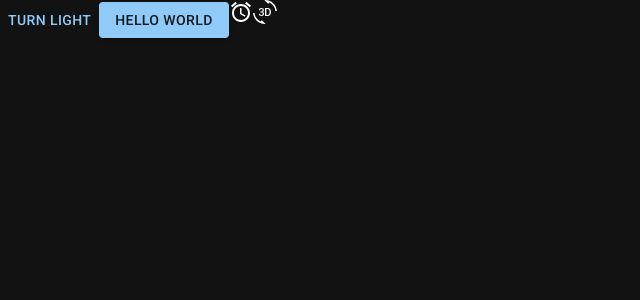
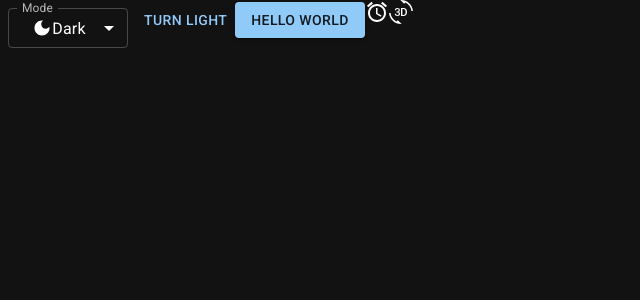
Before and after one commit to vanchihieu/Trello-MERN, a React (Vite) app: page / in a window 1280 px wide. Both pictures are taken after a click on the button "TURN DARK". Shown: the top 300 px of the page, without its empty margins (0-640 px from the left). Built offline with nearby package versions, Linux system fonts and the light colour scheme.

Commit message:
Đồng hộ Dark mode & Light Mode với System

```diff
--- a/src/App.jsx
+++ b/src/App.jsx
@@ -1,6 +1,68 @@
 import Button from "@mui/material/Button";
 import { AccessAlarm, ThreeDRotation } from "@mui/icons-material";
 import { useColorScheme } from "@mui/material/styles";
+import InputLabel from "@mui/material/InputLabel";
+import MenuItem from "@mui/material/MenuItem";
+import FormControl from "@mui/material/FormControl";
+import Select from "@mui/material/Select";
+import LightModeIcon from "@mui/icons-material/LightMode";
+import DarkModeIcon from "@mui/icons-material/DarkMode";
+import SettingsBrightnessIcon from "@mui/icons-material/SettingsBrightness";
+import Stack from "@mui/material/Stack";
+
+function ModeChange() {
+    const { mode, setMode } = useColorScheme();
+
+    const handleChange = (event) => {
+        const selectMode = event.target.value;
+        setMode(selectMode);
+    };
+
+    return (
+        <FormControl sx={{ m: 1, minWidth: 120 }} size="small">
+            <InputLabel id="label-select-dark-light-mode">Mode</InputLabel>
+            <Select
+                labelId="label-select-dark-light-mode"
+                id="label-select-dark-light-mode"
+                value={mode}
+                label="Mode"
+                onChange={handleChange}
+            >
+                <MenuItem value="light">
+                    <Stack
+                        direction="row"
+                        justifyContent="center"
+                        alignItems="center"
+                        spacing={8}
+                    >
+                        <LightModeIcon fontSize="small" /> Light
+                    </Stack>
+                </MenuItem>
+                <MenuItem value="dark">
+                    <Stack
+                        direction="row"
+                        justifyContent="center"
+                        alignItems="center"
+                        spacing={8}
+                    >
+                        <DarkModeIcon fontSize="small" />
+                        Dark
+                    </Stack>
+                </MenuItem>
+                <MenuItem value="System">
+                    <Stack
+                        direction="row"
+                        justifyContent="center"
+                        alignItems="center"
+                        spacing={8}
+                    >
+                        <SettingsBrightnessIcon fontSize="small" /> System
+                    </Stack>
+                </MenuItem>
+            </Select>
+        </FormControl>
+    );
+}
 
 function ModeToggle() {
     const { mode, setMode } = useColorScheme();
@@ -18,6 +80,7 @@
 function App() {
     return (
         <>
+            <ModeChange />
             <ModeToggle />
             <Button variant="contained">Hello world</Button>
             <AccessAlarm />
```
